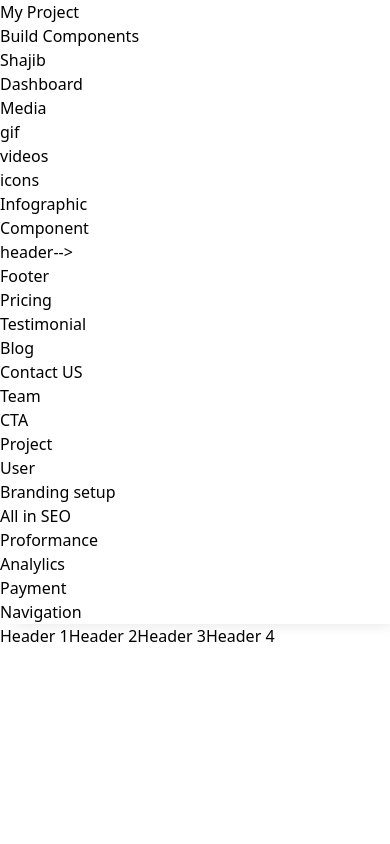
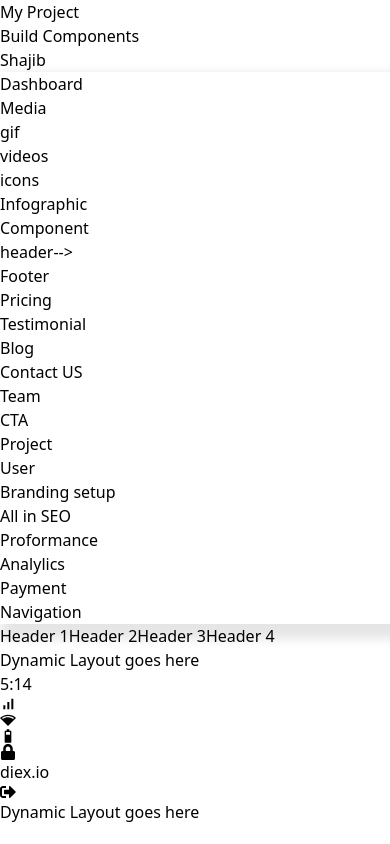
Before and after one commit to FAHIMXGG/Customizable_dynamic_landing_page, a React (Vite) app: page / in a window 390 px wide. Built offline with nearby package versions, Linux system fonts and the light colour scheme.

Commit message:
mobile view section added to main layout

```diff
--- a/package.json
+++ b/package.json
@@ -15,7 +15,7 @@
     "match-sorter": "^6.3.1",
     "react": "^18.2.0",
     "react-dom": "^18.2.0",
-    "react-icons": "^4.11.0",
+    "react-icons": "^4.12.0",
     "react-router-dom": "^6.18.0",
     "sort-by": "^1.2.0"
   },
--- a/src/Dashboard/Navbar/Navbar.jsx
+++ b/src/Dashboard/Navbar/Navbar.jsx
@@ -2,7 +2,7 @@
 
 const Navbar = () => {
   return (
-    <div className="w-full h-20 bg-base-100 shadow-xl rounded-2xl mt-8 border-t border-gray-100 flex items-center justify-between">
+    <div className="w-full h-20 bg-base-100 shadow-xl rounded-2xl border-t border-gray-100 flex items-center justify-between">
       <div>
         <ul className="flex items-center gap-7 text-indigo-500 lg:ml-48">
           <li>My Project</li>
--- a/src/Dashboard/Sidebar/Sidebar.jsx
+++ b/src/Dashboard/Sidebar/Sidebar.jsx
@@ -1,5 +1,11 @@
 /** @format */
-
+import {
+  MdBattery5Bar,
+  MdOutlineNetworkWifi,
+  MdOutlineSignalCellularAlt,
+} from "react-icons/md";
+import { FaLock, FaSignOutAlt } from "react-icons/fa";
+import { Outlet } from "react-router-dom";
 import SidebarMenu from "./SidebarMenu";
 
 const Sidebar = () => {
@@ -21,7 +27,34 @@ const Sidebar = () => {
             Header 4
           </button>
         </div>
-        <div className="w-full h-full border mt-8"></div>
+        <div className="w-full h-full mt-8 flex gap-12">
+          <div className=" border w-full">
+            <Outlet />
+          </div>
+          <div className="w-[377px] h-[817px]">
+            <div className="h-20 bg-black bg-opacity-80 p-2 flex flex-col justify-between">
+              <div className="flex items-center justify-between text-white">
+                <p>
+                  {new Date().getHours()}:{new Date().getMinutes()}
+                </p>
+                <div className="flex items-center gap-1">
+                  <MdOutlineSignalCellularAlt />
+                  <MdOutlineNetworkWifi />
+                  <MdBattery5Bar />
+                </div>
+              </div>
+              <div className="h-7 rounded-xl bg-gray-600 flex items-center justify-between px-2 text-white">
+                <span></span>
+                <div className="flex items-center gap-1">
+                  <FaLock />
+                  <span>diex.io</span>
+                </div>
+                <FaSignOutAlt className="-rotate-90" />
+              </div>
+            </div>
+            <Outlet />
+          </div>
+        </div>
       </div>
     </div>
   );
--- a/src/index.css
+++ b/src/index.css
@@ -5,5 +5,5 @@
 @tailwind utilities;
 
 .sidebar {
-  box-shadow: 8px 8px 12px -7px #0000001a;
+  box-shadow: 8px 8px 10px 7px #0000001a;
 }
--- a/src/layout/DashboardLayout.jsx
+++ b/src/layout/DashboardLayout.jsx
@@ -5,7 +5,7 @@ import Sidebar from "../Dashboard/Sidebar/Sidebar";
 
 const DashboardLayout = () => {
   return (
-    <div className="container mx-auto">
+    <div className="max-w-[2150px] mx-auto p-6">
       <Navbar />
       <Sidebar />
     </div>
--- a/src/main.jsx
+++ b/src/main.jsx
@@ -2,12 +2,12 @@
 
 import React from "react";
 import ReactDOM from "react-dom/client";
-import App from "./App.jsx";
 import "./index.css";
-import DashboardLayout from "./layout/DashboardLayout.jsx";
+import { RouterProvider } from "react-router-dom";
+import router from "./Routes/Route";
 
 ReactDOM.createRoot(document.getElementById("root")).render(
   <React.StrictMode>
-    <DashboardLayout />
+    <RouterProvider router={router} />
   </React.StrictMode>
 );
```
Also changed, not shown: src/Routes/Route.jsx (+13 -5 lines), 1 other file (tests, documents, lock files or other folders).
